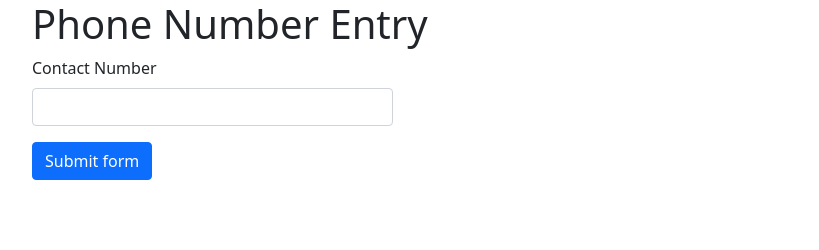
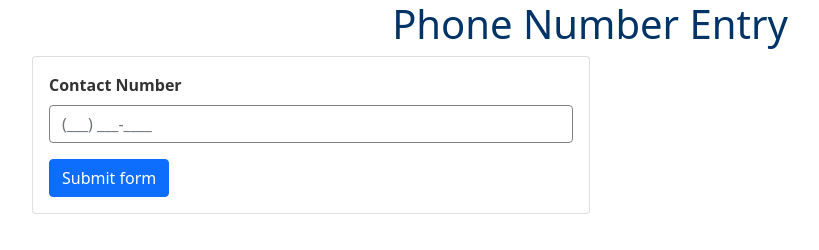
Before and after one commit to RussTracy/Phone-Number-Entry, a plain HTML site: page index.html in a window 1280 px wide. Shown: the whole page, without its empty margins (50-869 px from the left). Drawn offline with nearby package versions, Linux system fonts and the light colour scheme.

Commit message:
Style added

```diff
--- a/assets/css/style.css
+++ b/assets/css/style.css
@@ -0,0 +1,17 @@
+.pageHeader{
+    text-align: center;
+    color: #036;
+}
+.form-control{
+    border-color: #808080;
+}
+.form-control.is-invalid, .was-validated .form-control:invalid{
+    box-shadow: 0px 0px 5px red;
+}
+.form-control.is-valid, .was-validated .form-control:valid{
+    box-shadow: 0px 0px 5px green;
+}
+.form-label{
+    color: #333;
+    font-weight: bold;
+}
--- a/index.html
+++ b/index.html
@@ -13,11 +13,14 @@
 
 <body>
     <main class="container">
-        <h1>Phone Number Entry</h1>
+        <h1 class="pageHeader">Phone Number Entry</h1>
+        <div class="card w-50">
+            <div class="card-body">
                 <form class="row g-3 needs-validation" novalidate>
-            <div class="col-md-4">
+                    <div class="col-md-12">
                         <label for="phone" class="form-label">Contact Number</label>
-                <input type="tel" class="form-control" id="phone" name="phone" pattern="[2-9][0-9]{9}" required>
+                        <input type="tel" class="form-control" id="phone" name="phone" placeholder="(___) ___-____"
+                            pattern="[2-9][0-9]{9}" required>
                         <div class="valid-feedback">
                             Looks good!
                         </div>
@@ -29,6 +32,10 @@
                         <button class="btn btn-primary" type="submit">Submit form</button>
                     </div>
                 </form>
+            </div>
+        </div>
+        <div id="phone-numbers"></div>
+
     </main>
 
     <script src="https://cdn.jsdelivr.net/npm/bootstrap@5.0.0-beta1/dist/js/bootstrap.bundle.min.js"></script>
```
Also changed, not shown: assets/js/script.js (line endings or trailing spaces). Lines whose indentation alone changed are shown as unchanged.
